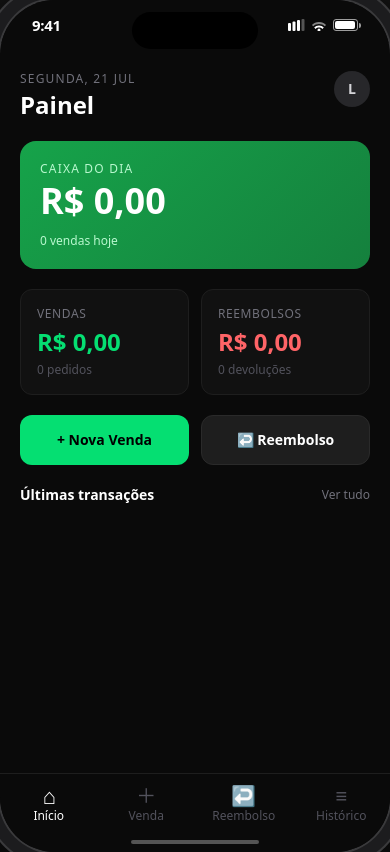
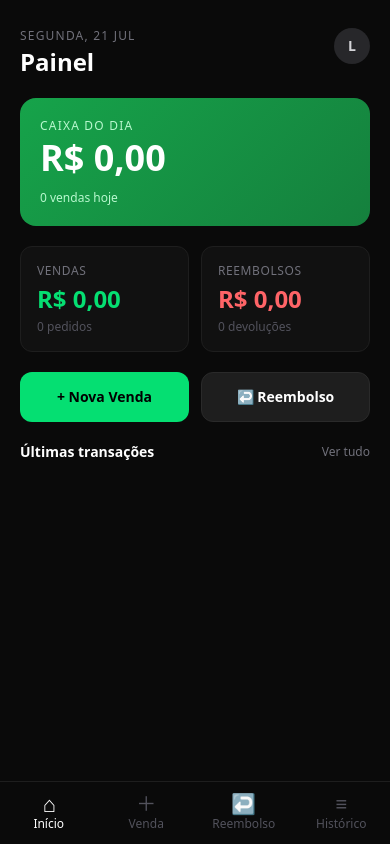
Before and after one commit to ingridtbrito-lab/cabide-da-rapha, a React (Vite) app: page / in a window 390 px wide. Built offline with nearby package versions, Linux system fonts and the light colour scheme; the HTML template or start-up script is replaced by a standard one.

Commit message:
remove frame iPhone - layout tela cheia

```diff
--- a/src/App.tsx
+++ b/src/App.tsx
@@ -396,63 +396,14 @@ export default function App() {
   }
 
   return (
-    <div className="min-h-screen bg-[#111] flex items-center justify-center">
-      {/* iPhone frame */}
-      <div
-        className="relative flex flex-col bg-[#0a0a0a] overflow-hidden"
-        style={{
-          width: 393,
-          height: 852,
-          borderRadius: 55,
-          boxShadow: '0 0 0 2px #3a3a3c, 0 0 0 14px #1c1c1e, 0 0 0 16px #3a3a3c, 0 50px 100px rgba(0,0,0,0.9)',
-        }}
-      >
-        {/* iOS status bar */}
-        <div className="flex items-center justify-between px-8 bg-[#0a0a0a] flex-shrink-0" style={{ paddingTop: 14, paddingBottom: 6 }}>
-          <span className="text-[15px] font-semibold text-white" style={{ letterSpacing: '-0.3px' }}>9:41</span>
-          {/* Dynamic Island */}
-          <div className="absolute left-1/2 -translate-x-1/2 top-3 bg-black rounded-full" style={{ width: 126, height: 37 }} />
-          {/* iOS status icons */}
-          <div className="flex items-center gap-[6px]">
-            {/* Signal bars */}
-            <svg width="17" height="12" viewBox="0 0 17 12" fill="white">
-              <rect x="0" y="4" width="3" height="8" rx="1" />
-              <rect x="4.5" y="2.5" width="3" height="9.5" rx="1" />
-              <rect x="9" y="1" width="3" height="11" rx="1" />
-              <rect x="13.5" y="0" width="3" height="12" rx="1" opacity="0.3" />
-            </svg>
-            {/* WiFi */}
-            <svg width="16" height="12" viewBox="0 0 16 12" fill="white">
-              <path d="M8 9.5a1.5 1.5 0 110 3 1.5 1.5 0 010-3z" />
-              <path d="M8 6.5C9.9 6.5 11.6 7.3 12.8 8.5L11.4 9.9C10.5 9 9.3 8.5 8 8.5s-2.5.5-3.4 1.4L3.2 8.5C4.4 7.3 6.1 6.5 8 6.5z" />
-              <path d="M8 3C10.8 3 13.3 4.1 15.1 5.9L13.7 7.3C12.3 5.9 10.3 5 8 5S3.7 5.9 2.3 7.3L.9 5.9C2.7 4.1 5.2 3 8 3z" opacity="0.5" />
-            </svg>
-            {/* Battery */}
-            <div className="flex items-center">
-              <div className="relative flex items-center justify-end" style={{ width: 25, height: 12 }}>
-                <div className="absolute inset-0 rounded-[3px] border border-white/60" />
-                <div className="absolute left-[2px] top-[2px] bottom-[2px] right-[2px] bg-white rounded-[2px]" style={{ right: 3 }} />
-                <div className="absolute -right-[3px] top-[3.5px] w-[2px] h-[5px] bg-white/60 rounded-r-sm" />
-              </div>
-            </div>
-          </div>
-        </div>
-
-        {/* Conteúdo com scroll */}
-        <div className="flex-1 overflow-y-auto" style={{ scrollbarWidth: 'none' }}>
-          {screen === 'inicio' && <TelaInicio transacoes={transacoes} onNav={setScreen} />}
-          {screen === 'venda' && <FormTransacao tipo="venda" onSubmit={addTransacao('venda')} />}
-          {screen === 'reembolso' && <FormTransacao tipo="reembolso" onSubmit={addTransacao('reembolso')} />}
-          {screen === 'historico' && <TelaHistorico transacoes={transacoes} />}
-        </div>
-
-        {/* Bottom nav */}
-        <BottomNav active={screen} onChange={setScreen} />
-        {/* iOS home indicator */}
-        <div className="flex justify-center pb-2 pt-1 bg-[#0a0a0a] flex-shrink-0">
-          <div className="w-32 h-1 bg-white/30 rounded-full" />
-        </div>
+    <div className="min-h-screen bg-[#0a0a0a] flex flex-col">
+      <div className="flex-1 overflow-y-auto">
+        {screen === 'inicio' && <TelaInicio transacoes={transacoes} onNav={setScreen} />}
+        {screen === 'venda' && <FormTransacao tipo="venda" onSubmit={addTransacao('venda')} />}
+        {screen === 'reembolso' && <FormTransacao tipo="reembolso" onSubmit={addTransacao('reembolso')} />}
+        {screen === 'historico' && <TelaHistorico transacoes={transacoes} />}
       </div>
+      <BottomNav active={screen} onChange={setScreen} />
     </div>
   )
 }
```
